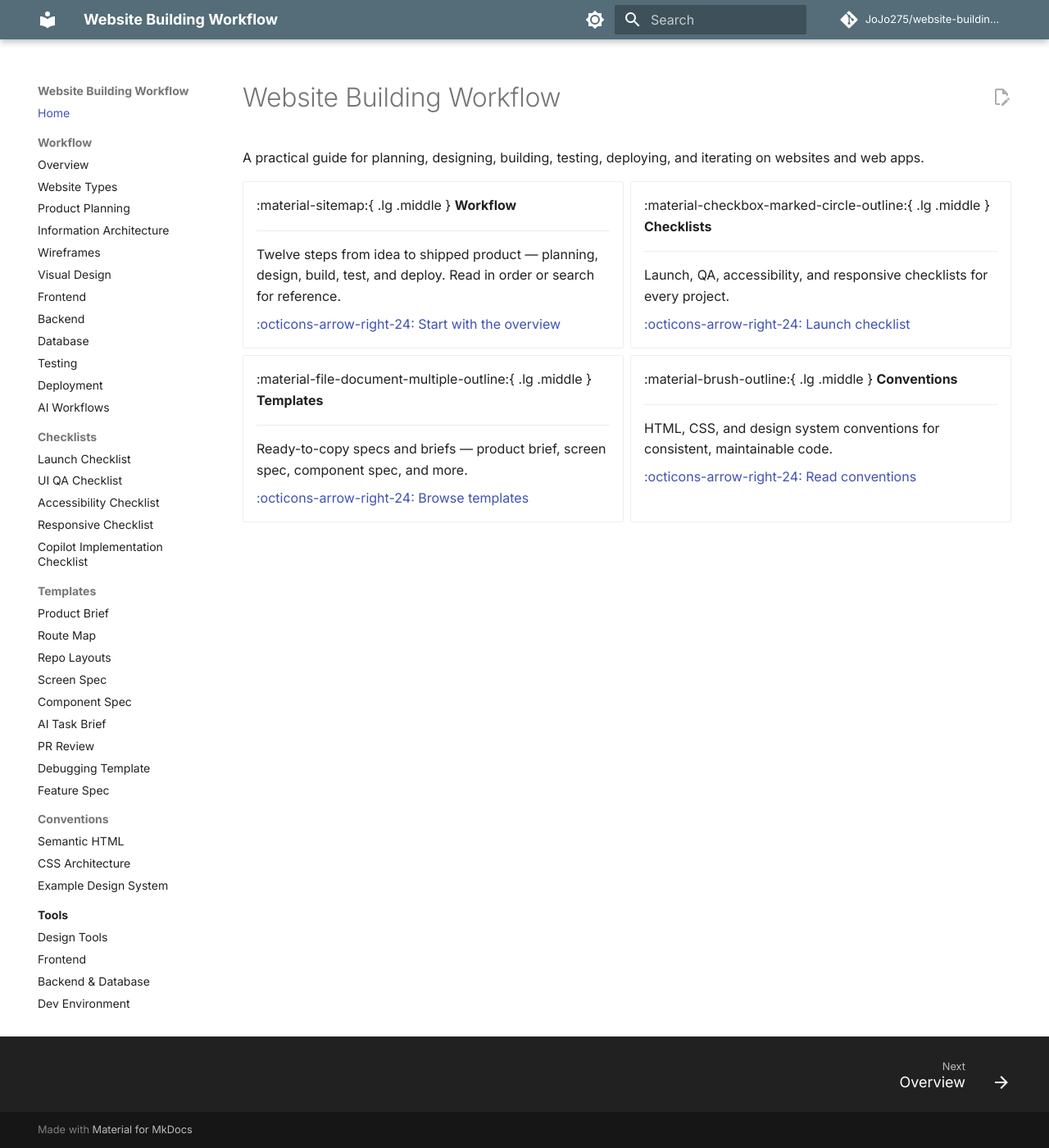
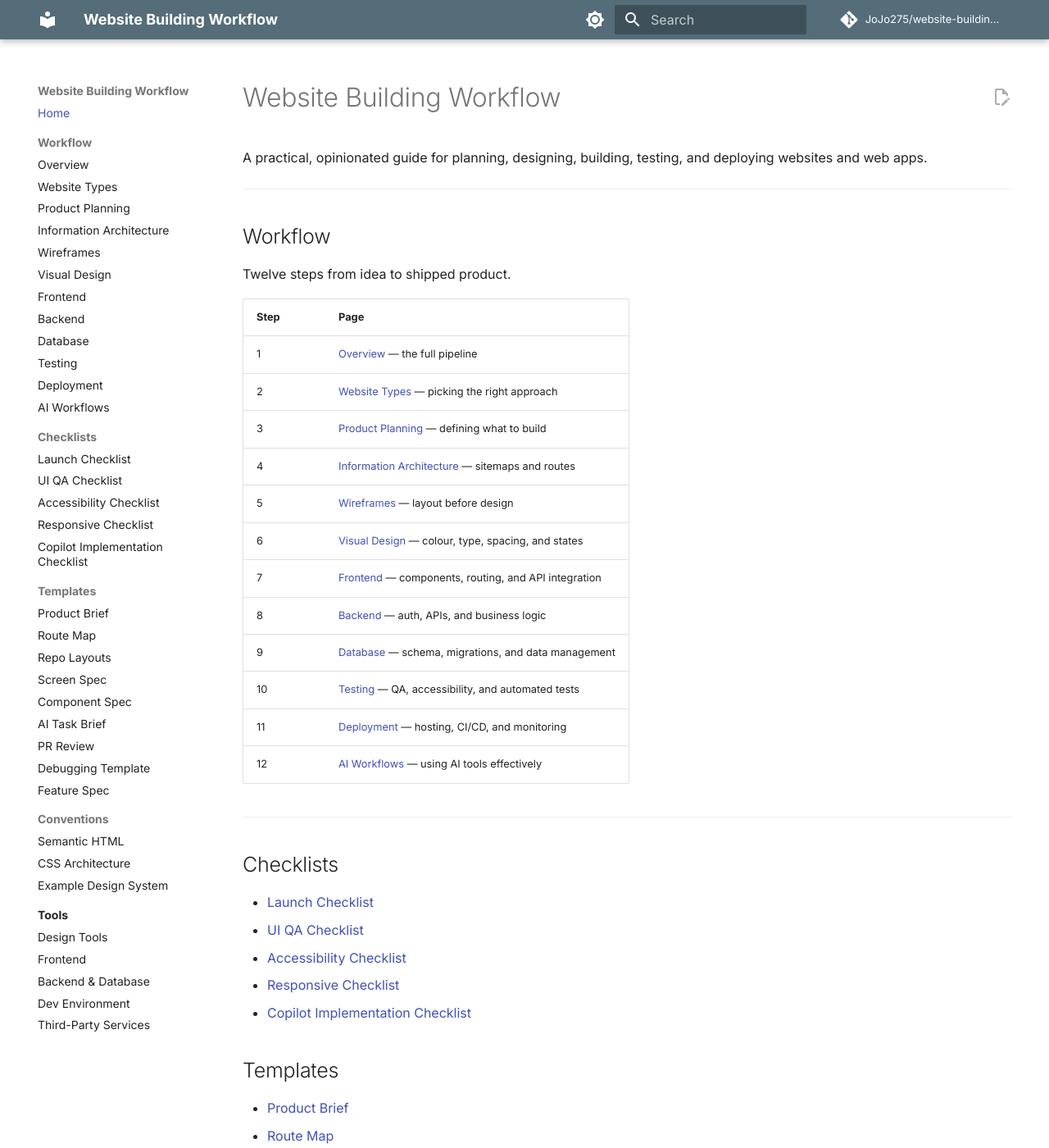
Before and after one commit to JoJo275/website-building-workflow, an MkDocs documentation site: the page built from docs/index.md, in a window 1280 px wide and 1400 px high. Shown: the whole window at 82% size. Built offline with MkDocs 1.6.1 and Material for MkDocs 9.7.7, drawn with Linux system fonts in a browser that asks for light colours; comment, search, counter and statistics services are not loaded; some of the changed text lies outside the part shown.

Commit message:
feat: enhance documentation structure and update markdown configurations

```diff
--- a/docs/index.md
+++ b/docs/index.md
@@ -5,40 +5,53 @@
 
 # Website Building Workflow
 
-A practical guide for planning, designing, building, testing, deploying, and iterating on websites and web apps.
+A practical, opinionated guide for planning, designing, building, testing, and deploying websites and web apps.
 
-<div class="grid cards" markdown>
+---
 
--   :material-sitemap:{ .lg .middle } **Workflow**
+## Workflow
 
-    ---
+Twelve steps from idea to shipped product.
 
-    Twelve steps from idea to shipped product — planning, design, build, test, and deploy. Read in order or search for reference.
+| Step | Page |
+|------|------|
+| 1 | [Overview](workflow/01-overview.md) — the full pipeline |
+| 2 | [Website Types](workflow/02-website-types.md) — picking the right approach |
+| 3 | [Product Planning](workflow/03-product-planning.md) — defining what to build |
+| 4 | [Information Architecture](workflow/04-information-architecture.md) — sitemaps and routes |
+| 5 | [Wireframes](workflow/05-wireframes.md) — layout before design |
+| 6 | [Visual Design](workflow/06-visual-design.md) — colour, type, spacing, and states |
+| 7 | [Frontend](workflow/07-frontend.md) — components, routing, and API integration |
+| 8 | [Backend](workflow/08-backend.md) — auth, APIs, and business logic |
+| 9 | [Database](workflow/09-database.md) — schema, migrations, and data management |
+| 10 | [Testing](workflow/10-testing.md) — QA, accessibility, and automated tests |
+| 11 | [Deployment](workflow/11-deployment.md) — hosting, CI/CD, and monitoring |
+| 12 | [AI Workflows](workflow/12-ai-workflows.md) — using AI tools effectively |
 
-    [:octicons-arrow-right-24: Start with the overview](workflow/01-overview.md)
+---
 
--   :material-checkbox-marked-circle-outline:{ .lg .middle } **Checklists**
+## Checklists
 
-    ---
+- [Launch Checklist](checklists/launch-checklist.md)
+- [UI QA Checklist](checklists/ui-qa-checklist.md)
+- [Accessibility Checklist](checklists/accessibility-checklist.md)
+- [Responsive Checklist](checklists/responsive-checklist.md)
+- [Copilot Implementation Checklist](checklists/copilot-implementation-checklist.md)
 
-    Launch, QA, accessibility, and responsive checklists for every project.
+## Templates
 
-    [:octicons-arrow-right-24: Launch checklist](checklists/launch-checklist.md)
+- [Product Brief](starters/product-brief.md)
+- [Route Map](starters/route-map.md)
+- [Repo Layouts](starters/repo-layouts.md)
+- [Screen Spec](starters/screen-spec.md)
+- [Component Spec](starters/component-spec.md)
+- [AI Task Brief](starters/ai-task-brief.md)
+- [Feature Spec](starters/feature-spec.md)
+- [PR Review](starters/pr-review.md)
+- [Debugging Template](starters/debugging-template.md)
 
--   :material-file-document-multiple-outline:{ .lg .middle } **Templates**
+## Conventions
 
-    ---
-
-    Ready-to-copy specs and briefs — product brief, screen spec, component spec, and more.
-
-    [:octicons-arrow-right-24: Browse templates](starters/product-brief.md)
-
--   :material-brush-outline:{ .lg .middle } **Conventions**
-
-    ---
-
-    HTML, CSS, and design system conventions for consistent, maintainable code.
-
-    [:octicons-arrow-right-24: Read conventions](conventions/html.md)
-
-</div>
+- [Semantic HTML](conventions/html.md)
+- [CSS Architecture](conventions/css.md)
+- [Example Design System](conventions/example-system.md)
--- a/mkdocs.yml
+++ b/mkdocs.yml
@@ -42,7 +42,6 @@
 markdown_extensions:
   - admonition
   - attr_list
-  - md_in_html
   - pymdownx.details
   - pymdownx.highlight:
       anchor_linenums: true
```
